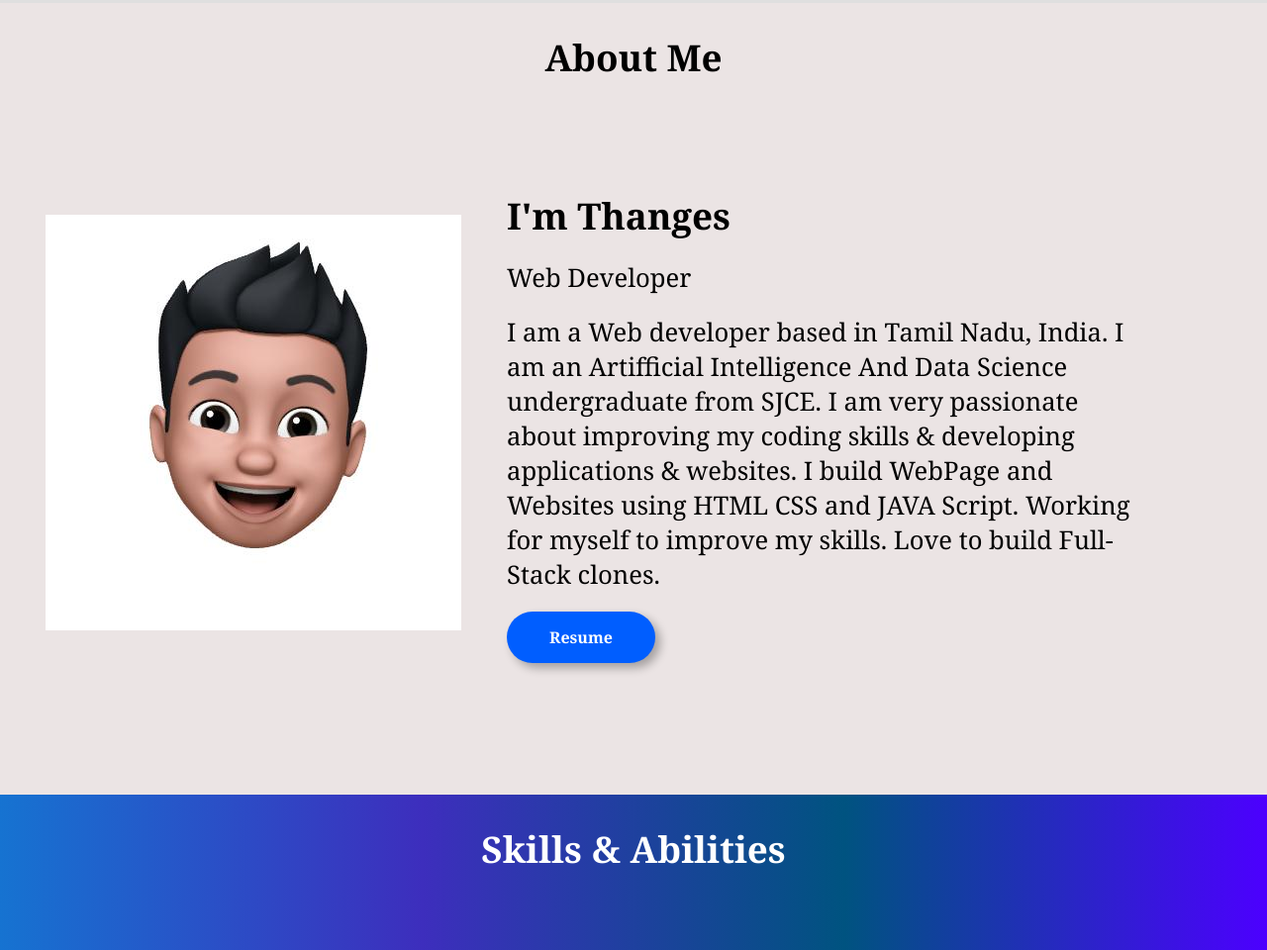
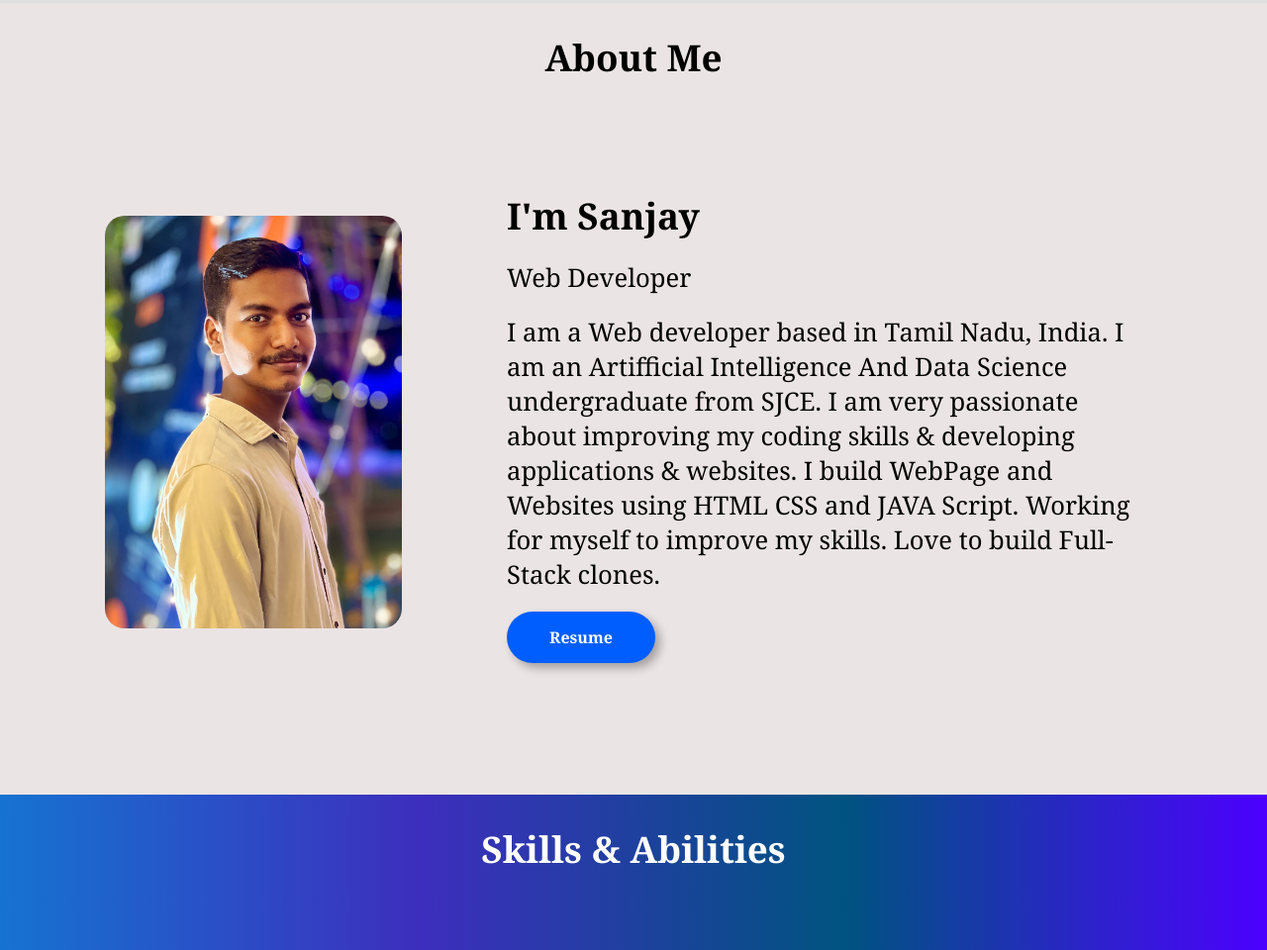
Before and after one commit to USANJAY05/My_Potfolio, a plain HTML site: page index.html in a window 1280 px wide. Shown: the part 797-1757 px from the top of the page at 99% size. Drawn offline with nearby package versions, Linux system fonts and the light colour scheme.

Commit message:
changed image

```diff
--- a/index.html
+++ b/index.html
@@ -53,10 +53,10 @@
             </div>
             <div class="about-content">
                 <div>
-                    <img src="/img/logoimg.jpeg" alt="">
+                    <img src="/img/img.jpeg" width="300px" style="border-radius: 20px;" class="hover" alt="">
                 </div>
                 <div>
-                    <h1>I'm Thanges</h1>
+                    <h1>I'm Sanjay</h1>
                     <p>Web Developer</p>
                     <p>I am a Web developer based in Tamil Nadu, India. I am an Artifficial Intelligence And Data Science undergraduate from SJCE. I am very passionate about improving my coding skills & developing applications & websites. I build WebPage and Websites using HTML CSS and JAVA Script. Working for myself to improve my skills. Love to build Full-Stack clones.</p>
                     <button class="hover shadow">Resume</button>
```
